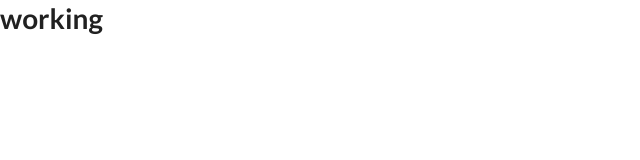
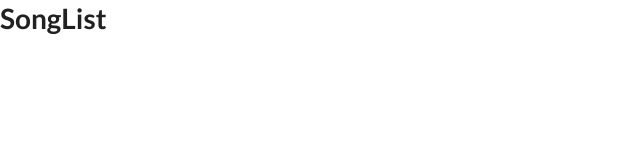
Before and after one commit to manimovassagh/SongListWithRedux, a React (Create React App) app: page / in a window 1280 px wide. Shown: the top 160 px of the page, without its empty margins (0-640 px from the left). Built offline with nearby package versions, Linux system fonts and the light colour scheme.

Commit message:
songlist created

```diff
--- a/src/components/App.js
+++ b/src/components/App.js
@@ -1,9 +1,12 @@
 import React from "react";
 import {SelectSong} from '../actions/index'
+import SongList from './SongList';
 
 const App = () => {
     return (
-        <h1>working</h1>
+        <div>
+            <SongList/>
+        </div>
      );
 }
 
--- /dev/null
+++ b/src/components/SongList.js
@@ -0,0 +1,13 @@
+import React, { Component } from "react";
+
+class SongList extends Component {
+  render() {
+    return (
+      <div>
+        <h1>SongList</h1>
+      </div>
+    );
+  }
+}
+
+export default SongList;
--- a/src/index.js
+++ b/src/index.js
@@ -1,5 +1,14 @@
 import React from "react";
 import reactDOM from "react-dom";
+import { Provider } from "react-redux";
+import { createStore } from "redux";
 import App from "./components/App";
+import reducers from "./reducers";
 
-reactDOM.render(<App />, document.querySelector("#root"));
+reactDOM.render(
+  <Provider store={createStore(reducers)}>
+    <App />
+  </Provider>,
+
+  document.querySelector("#root")
+);
```
